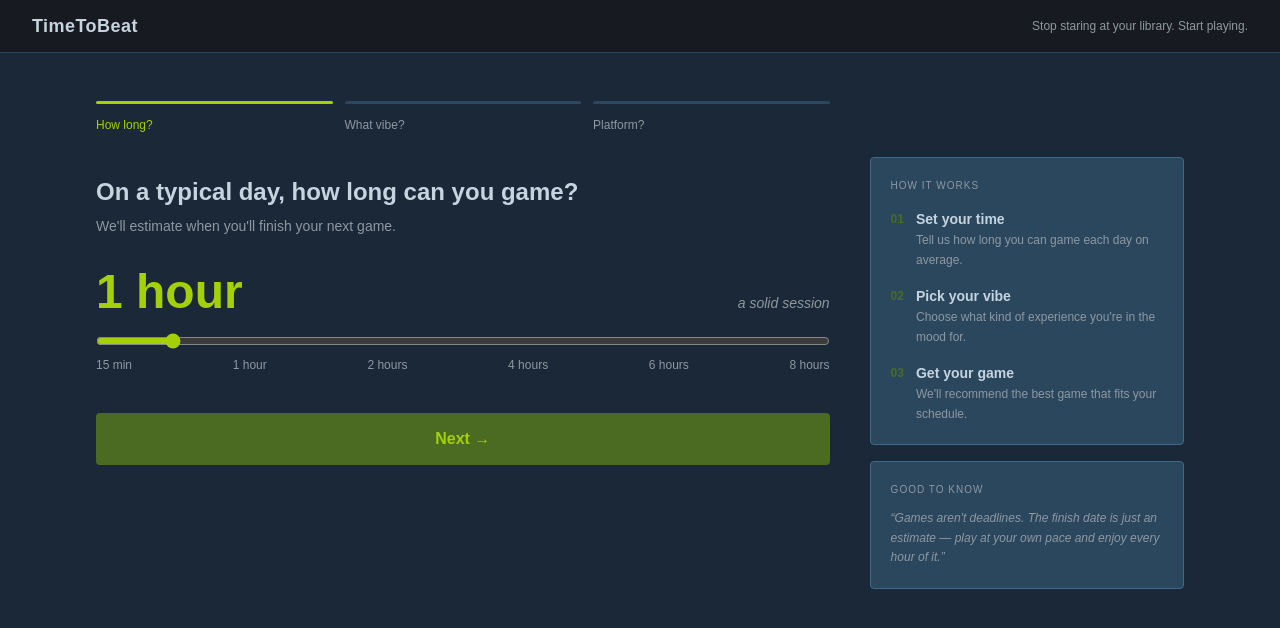
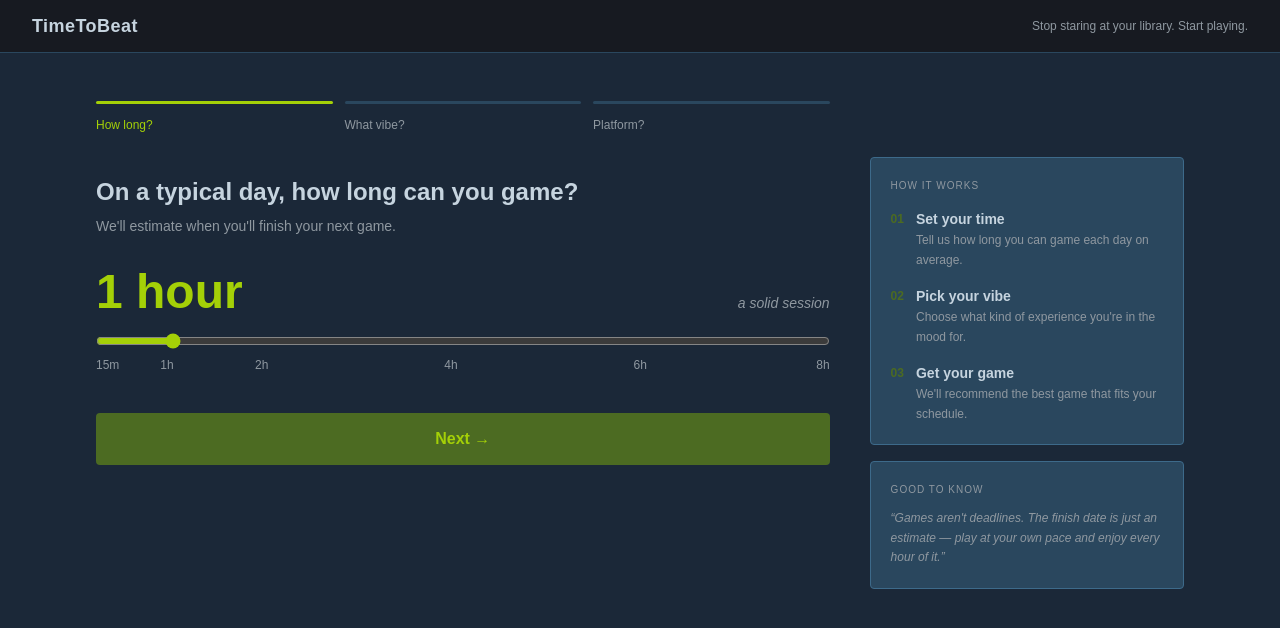
Before and after one commit to Jiiahhhh/timetobeat, a Next.js app in the folder frontend/: page / in a window 1280 px wide. Shown: the top 628 px of the page. Built offline with nearby package versions, Linux system fonts and the light colour scheme.

Commit message:
align time slider labels to accurate positions with edge anchoring

```diff
--- a/frontend/app/page.tsx
+++ b/frontend/app/page.tsx
@@ -112,13 +112,33 @@ export default function Home() {
                 className="w-full accent-[#a4d007] cursor-pointer mb-2"
               />
 
-              <div className="flex justify-between text-[10px] md:text-xs text-[#8f98a0] mb-8 md:mb-10">
-                <span>15 min</span>
-                <span>1 hour</span>
-                <span>2 hours</span>
-                <span>4 hours</span>
-                <span>6 hours</span>
-                <span>8 hours</span>
+              <div className="relative text-[10px] md:text-xs text-[#8f98a0] mb-8 md:mb-10 h-4">
+                {[
+                  { label: "15m", value: 15 },
+                  { label: "1h", value: 60 },
+                  { label: "2h", value: 120 },
+                  { label: "4h", value: 240 },
+                  { label: "6h", value: 360 },
+                  { label: "8h", value: 480 },
+                ].map(({ label, value }, index, arr) => {
+                  const percent = ((value - 15) / (480 - 15)) * 100;
+                  const isFirst = index === 0;
+                  const isLast = index === arr.length - 1;
+                  return (
+                    <span
+                      key={value}
+                      className="absolute"
+                      style={{
+                        left: isFirst ? "0%" : isLast ? "auto" : `${percent}%`,
+                        right: isLast ? "0%" : "auto",
+                        transform:
+                          isFirst || isLast ? "none" : "translateX(-50%)",
+                      }}
+                    >
+                      {label}
+                    </span>
+                  );
+                })}
               </div>
 
               <button
```
